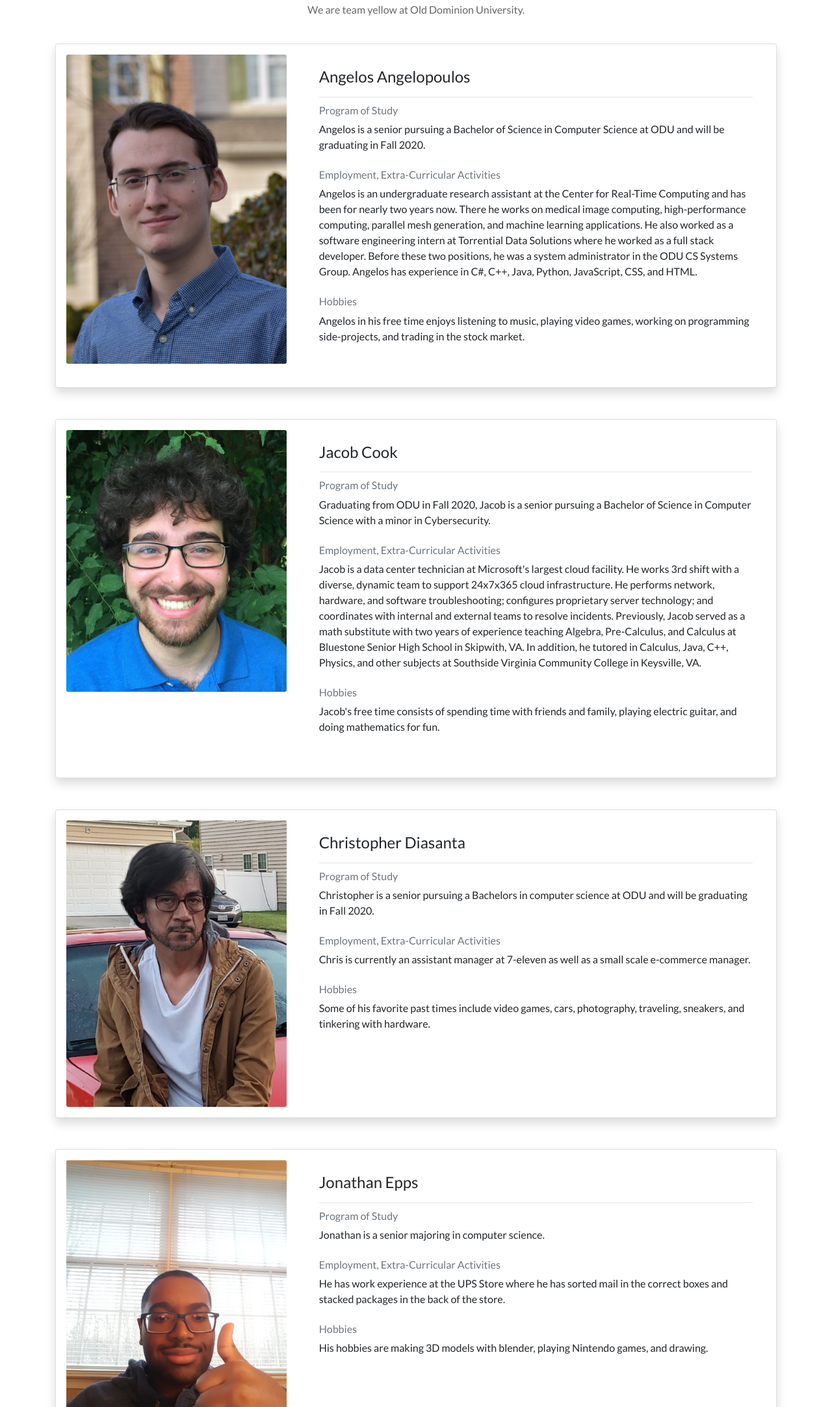
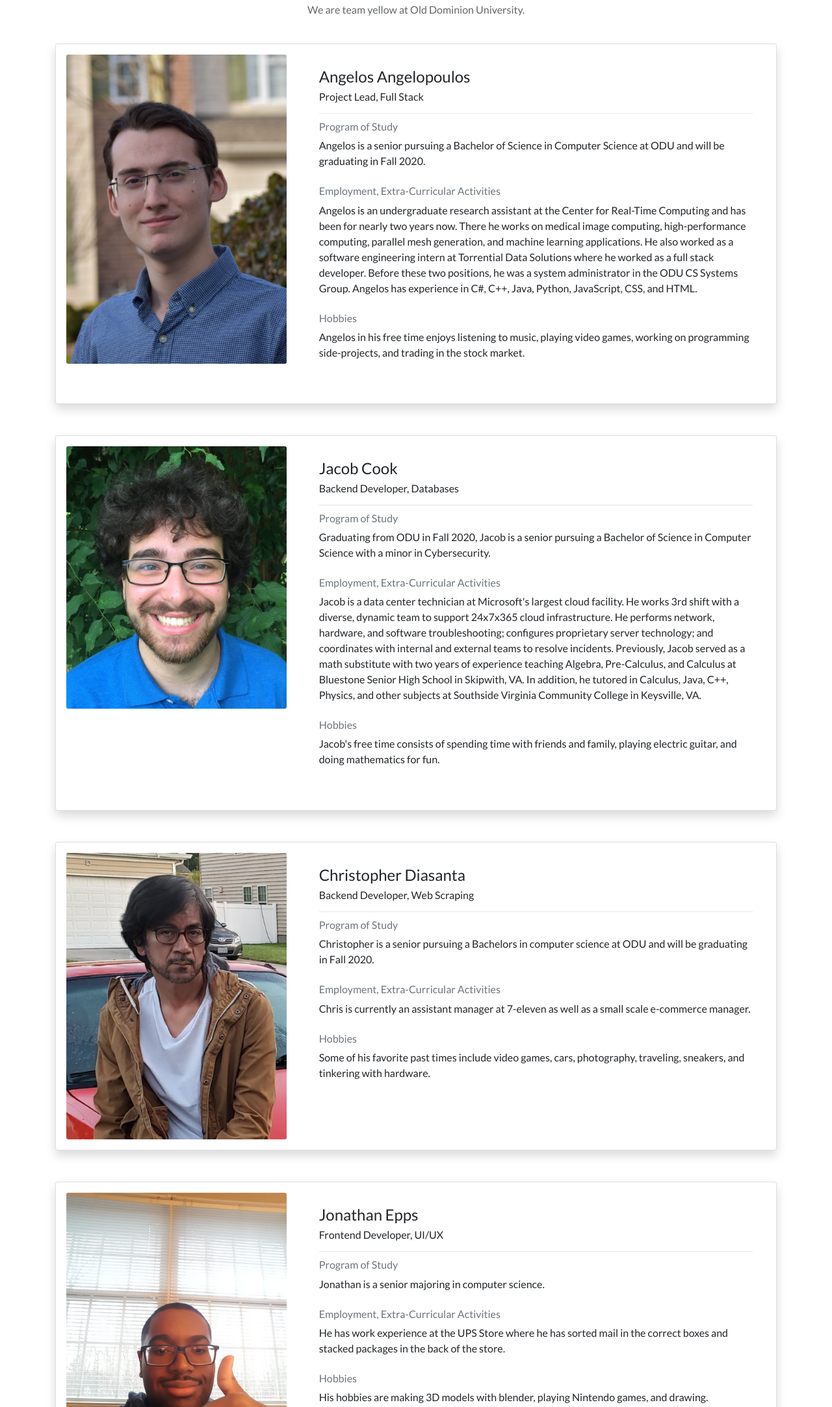
Before and after one commit to aangelos28/GameEye-website, a website: page index.html in a window 1280 px wide. Shown: the part 4286-6452 px from the top of the page at 65% size. Drawn offline with nearby package versions, Linux system fonts and the light colour scheme; animation ran at ten frames a second.

Commit message:
Update bios to include team roles

```diff
--- a/index.html
+++ b/index.html
@@ -314,6 +314,7 @@
                             <div class="col-md-8">
                                 <div class="card-body">
                                     <h4 class="card-title">Angelos Angelopoulos</h4>
+                                    <h6 class="card-subtitle">Project Lead, Full Stack</h6>
                                     <hr>
                                     <h6 class="text-muted card-subtitle mb-2">Program of Study</h6>
                                     <p class="card-text">
@@ -351,6 +352,7 @@
                             <div class="col-md-8">
                                 <div class="card-body">
                                     <h4 class="card-title">Jacob Cook</h4>
+                                    <h6 class="card-subtitle">Backend Developer, Databases</h6>
                                     <hr>
                                     <h6 class="text-muted card-subtitle mb-2">Program of Study</h6>
                                     <p class="card-text">
@@ -389,6 +391,7 @@
                             <div class="col-md-8">
                                 <div class="card-body">
                                     <h4 class="card-title">Christopher Diasanta</h4>
+                                    <h6 class="card-subtitle">Backend Developer, Web Scraping</h6>
                                     <hr>
                                     <h6 class="text-muted card-subtitle mb-2">Program of Study</h6>
                                     <p class="card-text">
@@ -419,6 +422,7 @@
                             <div class="col-md-8">
                                 <div class="card-body">
                                     <h4 class="card-title">Jonathan Epps</h4>
+                                    <h6 class="card-subtitle">Frontend Developer, UI/UX</h6>
                                     <hr>
                                     <h6 class="text-muted card-subtitle mb-2">Program of Study</h6>
                                     <p class="card-text">Jonathan is a senior majoring in computer science. </p>
@@ -447,6 +451,7 @@
                             <div class="col-md-8">
                                 <div class="card-body">
                                     <h4 class="card-title">Ben Hund</h4>
+                                    <h6 class="card-subtitle">Frontend Developer, REST Integration</h6>
                                     <hr>
                                     <h6 class="text-muted card-subtitle mb-2">Program of Study</h6>
                                     <p class="card-text">
@@ -484,6 +489,7 @@
                             <div class="col-md-8">
                                 <div class="card-body">
                                     <h4 class="card-title">Brenden Lewis</h4>
+                                    <h6 class="card-subtitle">Backend Developer, Web Scraping</h6>
                                     <hr>
                                     <h6 class="text-muted card-subtitle mb-2">Program of Study</h6>
                                     <p class="card-text">
@@ -519,6 +525,7 @@
                             <div class="col-md-8">
                                 <div class="card-body">
                                     <h4 class="card-title">Brandon Booker</h4>
+                                    <h6 class="card-subtitle">Backend Developer, Testing & QA</h6>
                                     <hr>
                                     <h6 class="text-muted card-subtitle mb-2">Program of Study</h6>
                                     <p class="card-text">
```
